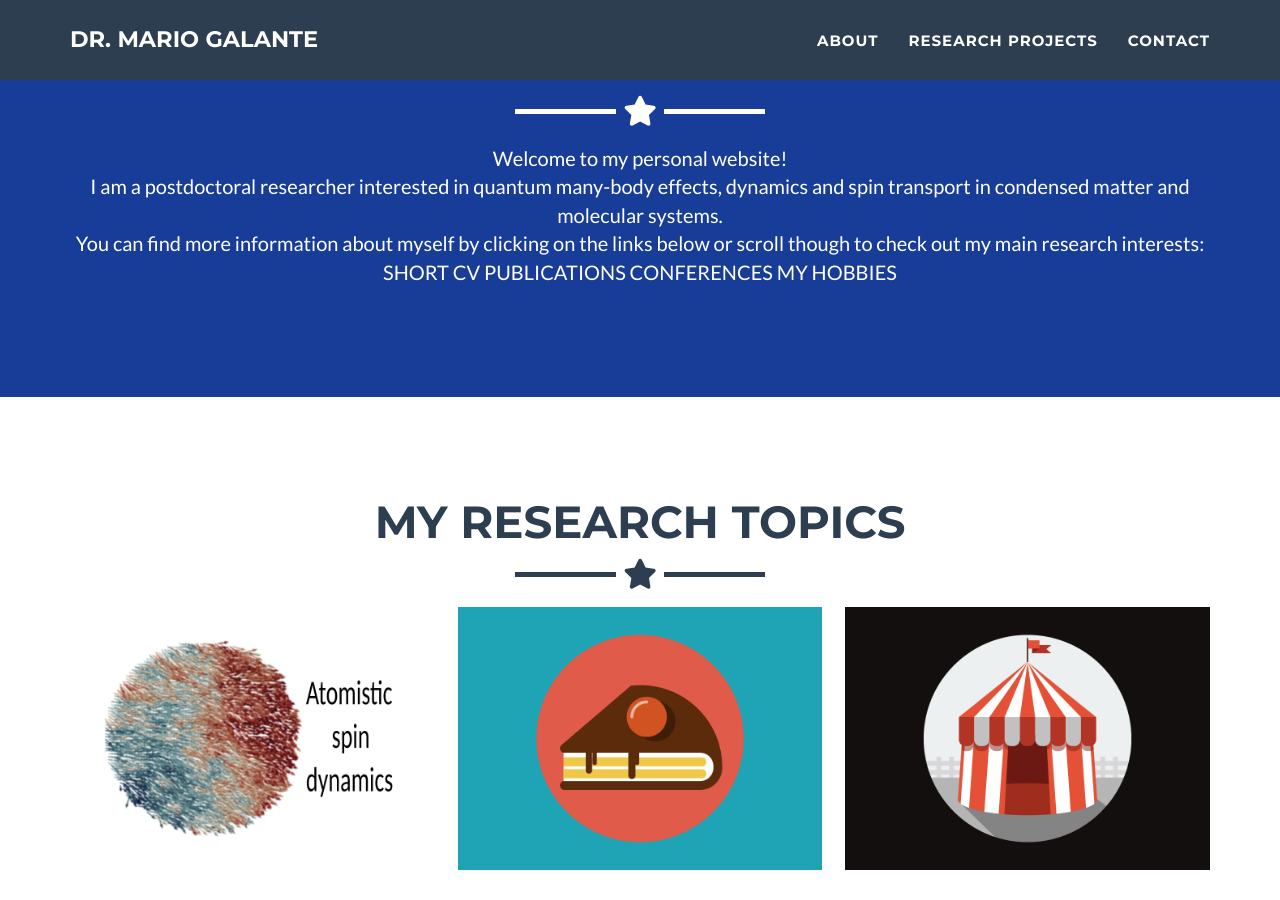
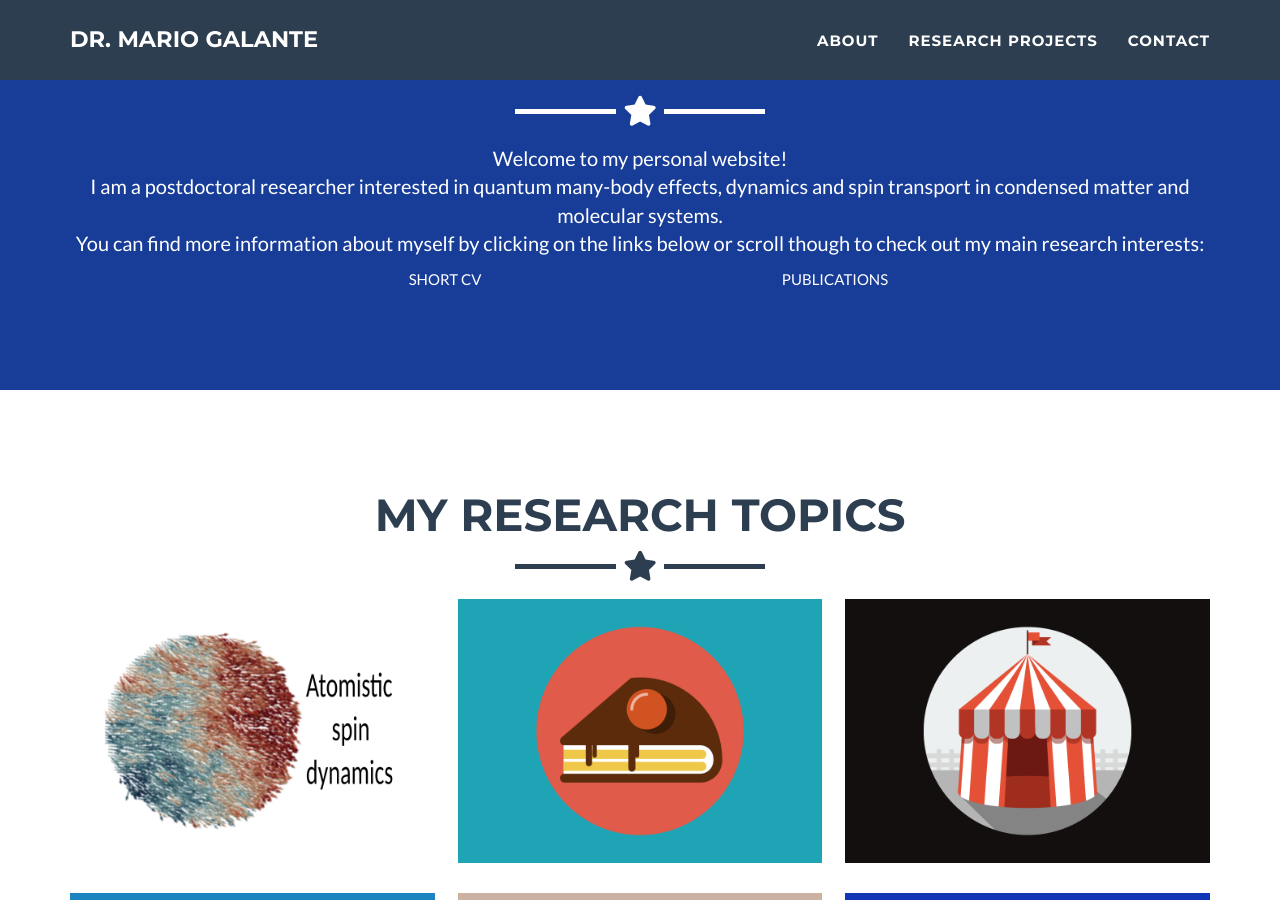
Before and after one commit to galante-mario/galante-mario.github.io, a Jekyll site: the page built from _posts/2014-07-18-project-1.markdown, in a window 1280 px wide and 900 px high, scrolled down 553 px. Built offline with Jekyll 4.4.1, drawn with Linux system fonts in a browser that asks for light colours.

Commit message:
added columns

```diff
--- a/_includes/header.html
+++ b/_includes/header.html
@@ -10,14 +10,22 @@
           <hr class="star-light" />
         </div>
         <div class="row">
-      <p>Welcome to my personal website! <br>
-        I am a postdoctoral researcher interested in quantum many-body effects, dynamics and spin transport in condensed matter and molecular systems. <br>
-      You can find more information about myself by clicking on the links below or scroll though to check out my main research interests:<br>
-       <a href="publications.html" style="color: #ffffff;">SHORT CV</a>     <a href="publications.html" style="color: #ffffff;">PUBLICATIONS</a>
-        <a href="publications.html" style="color: #ffffff;">CONFERENCES</a>    <a href="publications.html" style="color: #ffffff;">MY HOBBIES</a>
-      </p>
-    </div>
+          <p>Welcome to my personal website! <br>
+             I am a postdoctoral researcher interested in quantum many-body effects, dynamics and spin transport in condensed matter and molecular systems. <br>
+             You can find more information about myself by clicking on the links below or scroll though to check out my main research interests:
+          </p>
+          <div class="col-lg-4 col-lg-offset-2">
+            <a href="publications.html" style="color: #ffffff;">SHORT CV</a>
+          </div>
+          <div class="col-lg-4">
+            <a href="publications.html" style="color: #ffffff;">PUBLICATIONS</a>
+          </div>
+        </div>
       </div>
     </div>
   </div>
 </header>
+
+
+ <!--   <a href="publications.html" style="color: #ffffff;">CONFERENCES</a>    <a href="publications.html" style="color: #ffffff;">MY HOBBIES</a>
+-->
```
